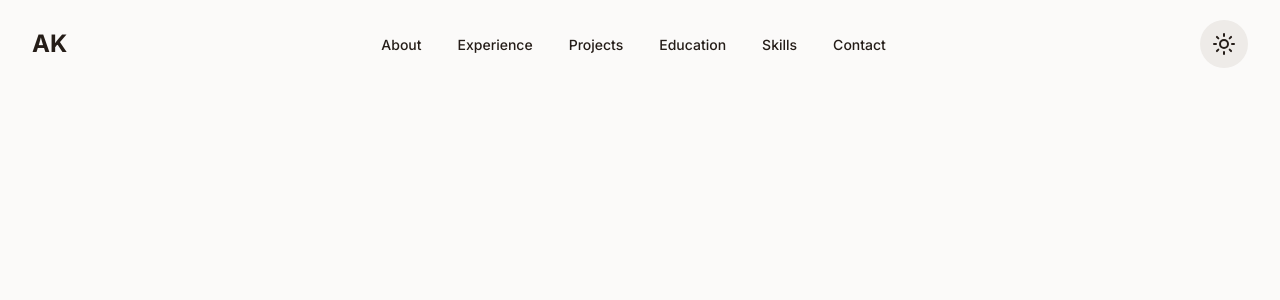
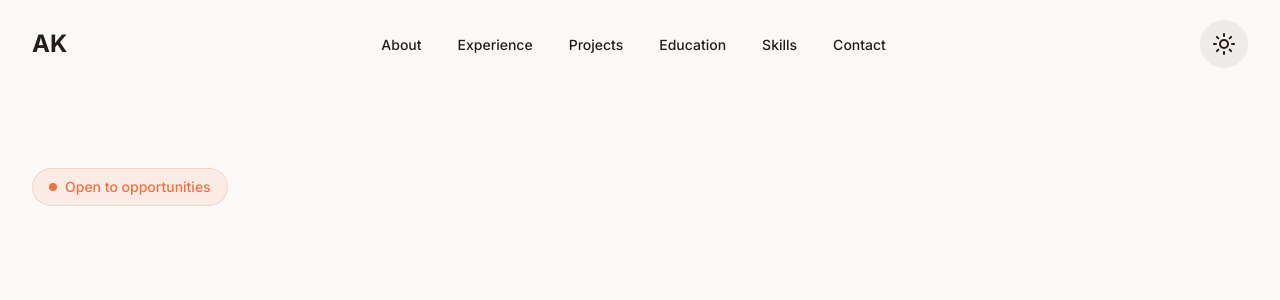
Before and after one commit to Ashu112/Portfolio-v2, a Next.js app: page / in a window 1280 px wide. Shown: the top 300 px of the page. Built offline with nearby package versions, Linux system fonts and the light colour scheme.

Commit message:
hero section pill craeted

```diff
--- a/src/app/globals.css
+++ b/src/app/globals.css
@@ -3,6 +3,9 @@
 @theme {
   --color-background: hsl(var(--background));
   --color-foreground: hsl(var(--foreground));
+
+  --color-primary: hsl(var(--primary));
+  --color-primary-foreground: hsl(var(--primary-foreground));
 
   --color-muted: hsl(var(--muted));
   --color-muted-foreground: hsl(var(--muted-foreground));
@@ -14,6 +17,9 @@
     --background: 30 25% 98%;
     --foreground: 20 20% 12%;
 
+    --primary: 16 85% 60%;
+    --primary-foreground: 0 0% 100%;
+
     --muted: 30 15% 92%;
     --muted-foreground: 20 10% 45%;
   }
@@ -22,6 +28,9 @@
     /* Dark Mode - deep pallete with warm accents*/
     --background: 240 15% 6%;
     --foreground: 30 20% 95%;
+
+    --primary: 16 90% 65%;
+    --primary-foreground: 240 15% 6%;
 
     --muted: 240 10% 18%;
     --muted-foreground: 30 15% 65%;
--- a/src/app/layout.tsx
+++ b/src/app/layout.tsx
@@ -1,8 +1,8 @@
 import type { Metadata } from 'next';
 import { Inter, Space_Grotesk } from 'next/font/google';
 import './globals.css';
-import Header from '@/components/Header';
 import { AppThemeProvider } from '@/app/providers/theme-provider';
+import Navbar from '@/components/Navbar';
 
 const inter = Inter({
   variable: '--font-inter',
@@ -31,7 +31,7 @@ export default function RootLayout({
     <html lang="en" suppressHydrationWarning>
       <body className={`${inter.variable} ${spaceGrotesk.variable}`}>
         <AppThemeProvider>
-          <Header />
+          <Navbar />
           {children}
         </AppThemeProvider>
       </body>
--- a/src/app/page.tsx
+++ b/src/app/page.tsx
@@ -1,6 +1,9 @@
+import Hero from '@/components/Hero';
+
 export default function Home() {
   return (
-    <div>
-    </div>
+    <main>
+      <Hero />
+    </main>
   );
 }
--- /dev/null
+++ b/src/components/Hero.tsx
@@ -0,0 +1,20 @@
+export default function Hero() {
+  return (
+    <section className="min-h-screen">
+      <div className="section-container pt-20">
+        <div className="grid items-center gap-12 lg:grid-cols-2 lg:gap-20">
+          {/* Hero left */}
+          <div className="space-y-8">
+            <div className="text-primary bg-primary/10 border-primary/20 inline-flex items-center gap-2 rounded-full border px-4 py-2 text-sm font-medium">
+              <span className="bg-primary h-2 w-2 rounded-full"></span>
+              Open to opportunities
+            </div>
+          </div>
+
+          {/* Hero right */}
+          <div></div>
+        </div>
+      </div>
+    </section>
+  );
+}
```
Also changed, not shown: src/components/Navbar.tsx (renamed from src/components/Header.tsx).
